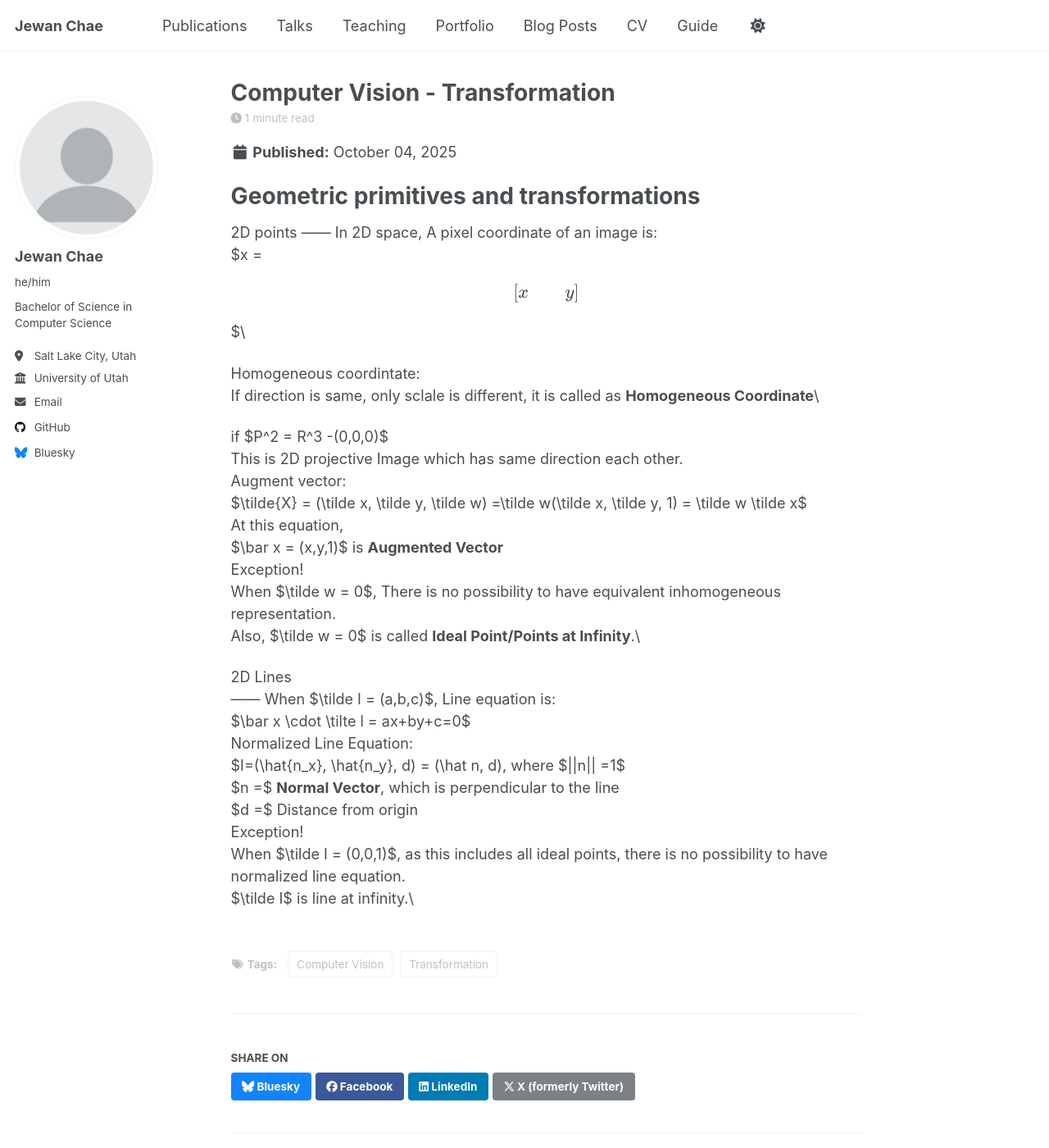
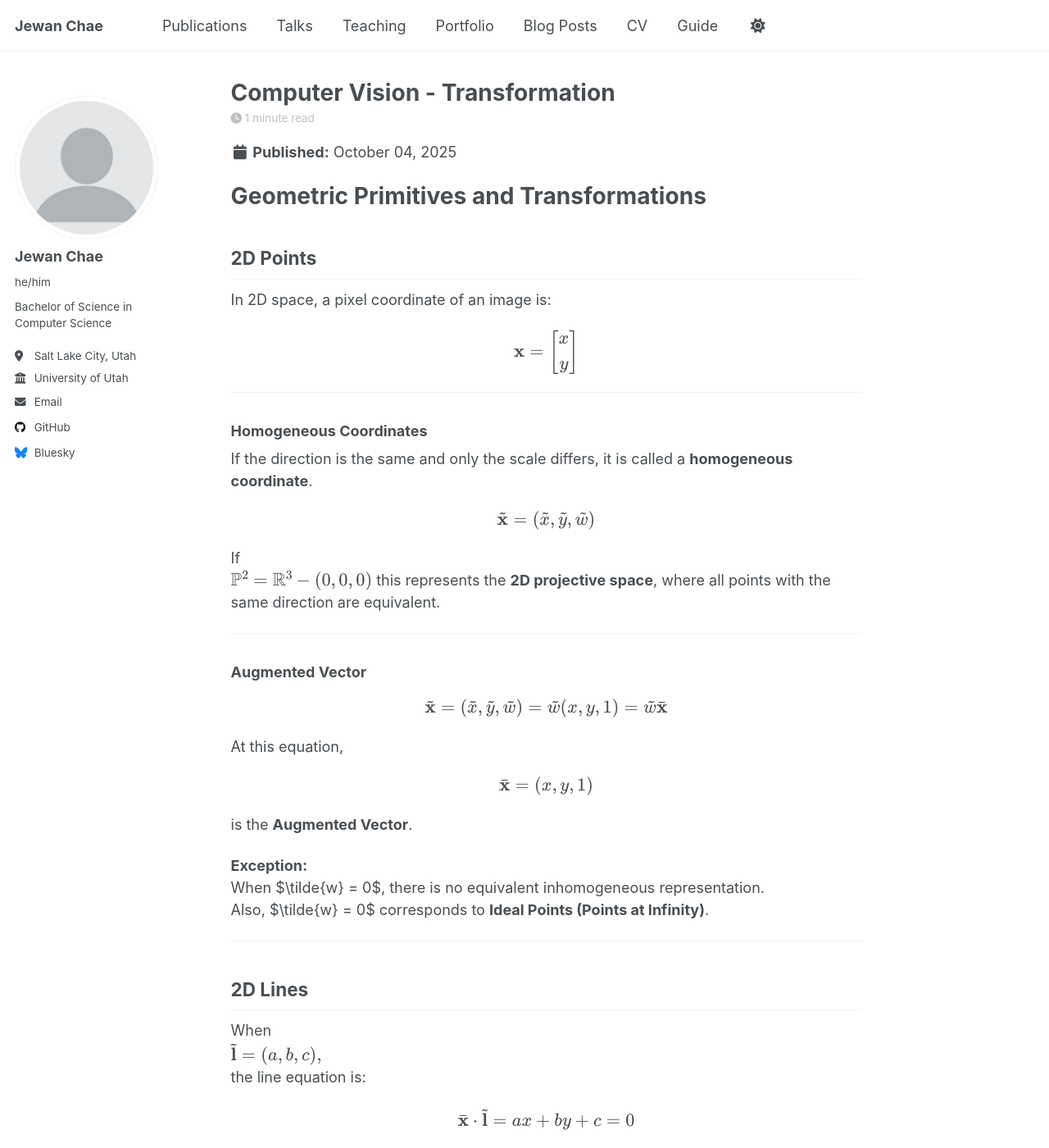
Before and after one commit to JewanC/JewanC.github.io, a Jekyll site: the page built from _posts/2025-10-04-Computer-Vision-Transformation.md, in a window 1280 px wide and 1400 px high. Shown: the whole window at 82% size. Built offline with Jekyll 4.4.1, drawn with Linux system fonts in a browser that asks for light colours; a script that is not in the unit is left out; some of the changed text lies outside the part shown.

Commit message:
Update 2025-10-04-Computer-Vision-Transformation.md

```diff
--- a/_posts/2025-10-04-Computer-Vision-Transformation.md
+++ b/_posts/2025-10-04-Computer-Vision-Transformation.md
@@ -6,34 +6,85 @@ tags:
   - Computer Vision
   - Transformation
 ---
-Geometric primitives and transformations
-======
-2D points
-------
-In 2D space, A pixel coordinate of an image is:\\
-  $x = \begin{bmatrix} x&&y \end{bmatrix}$\\
 
-Homogeneous coordintate:\\
-  If direction is same, only sclale is different, it is called as **Homogeneous Coordinate**\\
+# Geometric Primitives and Transformations
 
-if $P^2 = R^3 -(0,0,0)$\\
-  This is 2D projective Image which has same direction each other.\\
-Augment vector:\\
-  $\tilde{X} = (\tilde x, \tilde y, \tilde w) =\tilde w(\tilde x, \tilde y, 1) = \tilde w \tilde x$\\
-  At this equation,\\
-    $\bar x = (x,y,1)$ is **Augmented Vector**\\
-  Exception!\\
-    When $\tilde w = 0$, There is no possibility to have equivalent inhomogeneous representation.\\
-    Also, $\tilde w = 0$ is called **Ideal Point/Points at Infinity**.\\
+## 2D Points
 
-  2D Lines\\
-  ------
-    When $\tilde I = (a,b,c)$, Line equation is:\\
-      $\bar x \cdot \tilte l = ax+by+c=0$\\
-    Normalized Line Equation:\\
-      $I=(\hat{n_x}, \hat{n_y}, d) = (\hat n, d), where $||n|| =1$\\
-      $n =$ **Normal Vector**, which is perpendicular to the line\\
-      $d =$ Distance from origin\\
-    Exception!\\
-      When $\tilde I = (0,0,1)$, as this includes all ideal points, there is no possibility to have normalized line equation.\\
-      $\tilde I$ is line at infinity.\\
+In 2D space, a pixel coordinate of an image is:
+
+$$
+\mathbf{x} =
+\begin{bmatrix}
+x \\
+y
+\end{bmatrix}
+$$
+
+---
+
+### Homogeneous Coordinates
+
+If the direction is the same and only the scale differs, it is called a **homogeneous coordinate**.
+
+$$
+\tilde{\mathbf{x}} = (\tilde{x}, \tilde{y}, \tilde{w})
+$$
+
+If
+$$
+\mathbb{P}^2 = \mathbb{R}^3 - (0,0,0)
+$$
+this represents the **2D projective space**, where all points with the same direction are equivalent.
+
+---
+
+### Augmented Vector
+
+$$
+\tilde{\mathbf{x}} = (\tilde{x}, \tilde{y}, \tilde{w})
+= \tilde{w}(x, y, 1)
+= \tilde{w}\bar{\mathbf{x}}
+$$
+
+At this equation,
+
+$$
+\bar{\mathbf{x}} = (x, y, 1)
+$$
+
+is the **Augmented Vector**.
+
+**Exception:**
+When $\tilde{w} = 0$, there is no equivalent inhomogeneous representation.
+Also, $\tilde{w} = 0$ corresponds to **Ideal Points (Points at Infinity)**.
+
+---
+
+## 2D Lines
+
+When
+$$
+\tilde{\mathbf{l}} = (a, b, c),
+$$
+the line equation is:
+
+$$
+\bar{\mathbf{x}} \cdot \tilde{\mathbf{l}} = ax + by + c = 0
+$$
+
+---
+
+### Normalized Line Equation
+
+$$
+\mathbf{l} = (\hat{n}_x, \hat{n}_y, d) = (\hat{\mathbf{n}}, d), \quad \|\hat{\mathbf{n}}\| = 1
+$$
+
+Here,
+- $\hat{\mathbf{n}}$ is the **normal vector**, perpendicular to the line.
+- $d$ is the **distance from the origin**.
+
+**Exception:**
+When $\tilde{\mathbf{l}} = (0,0,1)$, since this includes all ideal points, it cannot be normalized.
+This $\tilde{\mathbf{l}}$ is called the **line at infinity**.
```
